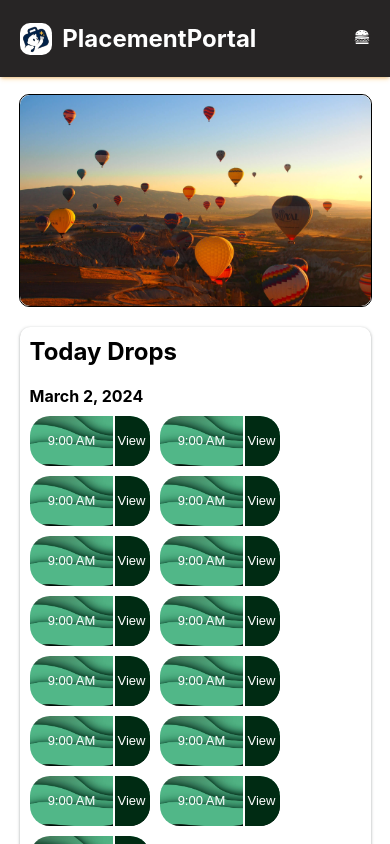
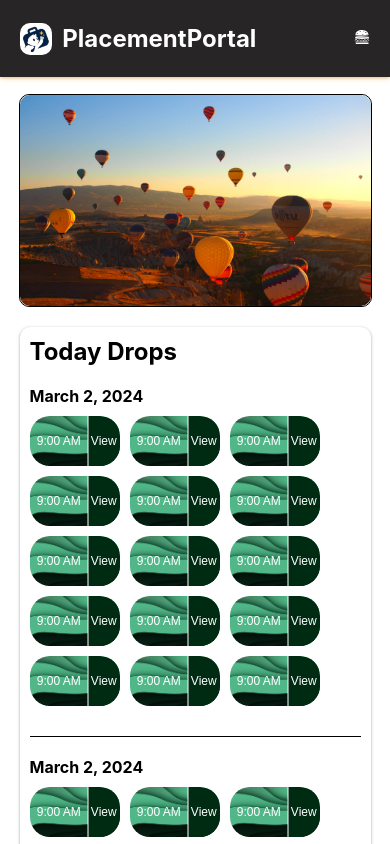
Before and after one commit to Ajay080/placement-portal, a React (Create React App) app: page /drop in a window 390 px wide. Shown: the top 844 px of the page. Built offline with nearby package versions, Linux system fonts and the light colour scheme.

Commit message:
fixed form and button width for mobile

```diff
--- a/src/components/Calendar/CalendarCardHistory.css
+++ b/src/components/Calendar/CalendarCardHistory.css
@@ -8,6 +8,11 @@
   .calendarCardHistory-container {
     width: 100%;
   }
+
+  .calendarCardHistory-card  .calendarCard-join-button{
+    background-color: red;
+  }
+
 
   .calendarCardHistory-history-block {
     overflow-x: auto;
--- a/src/components/Calendar/CalendarCardHistory.js
+++ b/src/components/Calendar/CalendarCardHistory.js
@@ -31,6 +31,9 @@ const HistoryCard = () => {
           <span className="calendarCardHistory-value">None</span>
         </div>
       </div>
+      <button className="calendarCard-join-button">
+        Not Attended
+      </button>
     </div>
   );
 };
--- a/src/components/Capsule/Capsule.css
+++ b/src/components/Capsule/Capsule.css
@@ -22,7 +22,7 @@
 }
 
 .time {
-    width: 70%;
+    width: 65%;
     /* background-color: rgb(10, 147, 67); Different background color for view */
     color: rgb(255, 255, 255);
     border-top-right-radius: 0;
@@ -30,7 +30,7 @@
 }
 
 .view {
-    width: 30%;
+    width: 35%;
     background-color: rgb(0, 43, 19); /* Different background color for view */
     color: white;
     border-top-left-radius: 0;
@@ -170,13 +170,23 @@
 
   @media screen  and (max-width:500px){
     .capsule {
-      width: 120px;
-      height: 50px;
+      width: 90px;
+      height: fit-content;
       border-radius: 20px;
-      font-size: small;
+      font-size: 12px;
+      /* padding: 0 5px; */
     }
     .alert {
       height: 90%;
     }
+    .partition-line {
+      position: absolute;
+      top: 0;
+      bottom: 0;
+      width: 1px;
+      background-color: white;
+      left: 65%;
+      transform: translateX(-50%);
+  }
 
   }
--- a/src/components/Navbar/Navbar.css
+++ b/src/components/Navbar/Navbar.css
@@ -10,6 +10,9 @@
   .brand {
     font-size: 1.5rem;
     font-weight: bold;
+  }
+  .LogoutNav{
+    display: none;
   }
 
   .navbar-links {
@@ -97,6 +100,9 @@
     .navbar{
       z-index: 100000;
     }
+    .LogoutNav{
+      display: block
+    }
     .navbar-links{
       z-index: 100000;
     }
--- a/src/components/Navbar/Navbar.js
+++ b/src/components/Navbar/Navbar.js
@@ -28,6 +28,7 @@ const Navbar = () => {
           <li>< Link to="job">JobBoard</Link></li>
           <li><Link to="calendar">Calendar</Link></li>
           <li><Link to="about">About us</Link></li>
+          <li className="LogoutNav"><Link to="/">Logout</Link></li>
           {/* Add more page options */}
         </ul>
         <div className="profile-option profile-icon" onClick={toggleDropDown}>
--- a/src/pages/About/About.css
+++ b/src/pages/About/About.css
@@ -43,6 +43,8 @@
   width: 100%;
   border-radius: 10px;
   object-fit: cover;
+  transform: scale(1.6);
+
 }
 
 .about-left-grid,
@@ -59,9 +61,18 @@
   .about-image {
     width: 100%;
     border-radius: 10px;
+    padding:0;
   }
   .about-image img {
     width: 100%;
     border-radius: 10px;
+    object-fit: cover;
+    transform: scale(1.6);
+  }
+
+  .about-text {
+    flex: 60;
+    padding:0 20px;
+    color: #212529; /* Dark font color */
   }
 }
--- a/src/pages/Calendar/Calendar.css
+++ b/src/pages/Calendar/Calendar.css
@@ -45,14 +45,14 @@
   }
 
   .form-field input {
-    width: 100%;
+    width: 95%;
     padding: 8px;
     border: 1px solid #ccc;
     border-radius: 5px;
   }
 
   .send-request-btn {
-    width: 100%;
+    width: 95%;
     padding: 10px;
     background-color: #007bff;
     color: white;
@@ -114,6 +114,8 @@
         margin: 0;
         margin-bottom: 50px;
         height: fit-content;
+        min-width: initial;
+
     }
     .calendar-container{
         height: max-content;
@@ -121,4 +123,6 @@
         width:90%;
         overflow:hidden
     }
+
+
 }
--- a/src/pages/Dashboard/Dashboard.css
+++ b/src/pages/Dashboard/Dashboard.css
@@ -197,7 +197,7 @@
 }
 
 .password-name-div-value input {
-    width: 100%;
+    width: 90%;
     padding: 8px;
     border: 1px solid #ccc;
     border-radius: 5px;
@@ -275,23 +275,28 @@
     }
     .details-cap-button-container{
         /* width:80vw; */
+        width: 100%;
         display: flex;
+        flex-direction: column;
         justify-content: center;
         align-items: center;
     }
     .details-cap-button-container div{
-        width:auto
+        width:100%;
+
     }
     .details-cap-button-container div button{
-        width:auto;
-        font-size:xx-small;
-        height:50px
+        width:100%;
+        font-size:medium;
+        height:50px;
+        border-radius: 3px;
+
     }
     .dashboard-details-card{
         margin-left: 0;
     }
     .password-name-div-value input{
-        width:100%;
+        /* width:100%; */
         font-size: larger;
     }
     .resumeDownload{
--- a/src/pages/Dashboard/Dashboard.js
+++ b/src/pages/Dashboard/Dashboard.js
@@ -409,7 +409,7 @@ const Dashboard = (props) => {
                                 <b>Enter Current Password</b>
                             </div>
                             <div className="password-name-div-value">
-                                <input type="password" className="current-password" value={password} onChange={handlePasswordChange}/>
+                                <input type={showPassword?"text":"password"} className="current-password" value={password} onChange={handlePasswordChange}/>
                             </div>
                         </div>
                         <label htmlFor="showPassword">
--- a/src/pages/Drop/Drop.css
+++ b/src/pages/Drop/Drop.css
@@ -94,7 +94,7 @@
     margin-bottom: 10px;
   }
   .section-heading {
-    position: sticky;
+    /* position: sticky; */
     top: 0;
     background-color: #ffffff; /* Optional: Add background color */
     font-size: 24px;
@@ -120,4 +120,5 @@
       max-height: 70vh;
     }
 
+
   }
--- a/src/pages/Job/Job.css
+++ b/src/pages/Job/Job.css
@@ -16,6 +16,8 @@
   align-items: center;
   justify-content:space-between;
   padding: 20px 0;
+  padding-bottom: 0;
+  /* margin: 0; */
   /* margin-top: 20px; */
 }
 
@@ -48,7 +50,6 @@
   justify-content: center;
   align-items: center;
   height: 65px;
-  margin: 20px 0;
   margin: 20px 0;
   /* background-color: #fff; */
   /* font-size:99px; */
@@ -94,7 +95,7 @@
   display: flex;
   justify-content:flex-start;
   align-items: center;
-  padding-left: 5%;
+  padding-left: 2%;
   /* gap: 20px; */
 }
 
@@ -104,10 +105,12 @@
     flex-wrap: wrap; /* Allow the cards to wrap to the next line */
     justify-content:space-evenly;
     align-items: center;
-    padding:10px 0;
+    padding:20px 15px;
     gap: 10px; /* Add some gap between the cards */
     height: 85vh;
     overflow-y: scroll;
+    border: 1px solid rgb(192, 192, 192);
+    box-shadow: rgba(50, 50, 93, 0.25) 0px 30px 60px -12px inset, rgba(0, 0, 0, 0.3) 0px 18px 36px -18px inset;    border-radius: 10px;
 }
 
 .job-cards::-webkit-scrollbar {
@@ -191,6 +194,10 @@
     /* border: 1px solid rgb(0, 74, 46); */
     margin-top: 5px;
 
+}
+
+.filter-sort{
+  gap: 4px;
 }
 
 /* .dialog{
@@ -345,12 +352,13 @@
       width:75%;
       padding:20px 20px;
       border-radius: 10px;
-      border:1px solid rgb(187, 187, 187);
+      /* border:1px solid rgb(187, 187, 187); */
+      padding: 0;
     }
 
     .job-card-container #jobcard{
       border:none;
-      box-shadow: rgba(60, 64, 67, 0.3) 0px 1px 2px 0px, rgba(60, 64, 67, 0.15) 0px 2px 6px 2px;
+      /* box-shadow: rgba(60, 64, 67, 0.3) 0px 1px 2px 0px, rgba(60, 64, 67, 0.15) 0px 2px 6px 2px; */
     }
 
 
@@ -406,7 +414,7 @@
     .job-left{
       width:90%;
       padding:20px 0;
+      padding: 0;
       border-radius: 10px;
-      border:1px solid rgb(187, 187, 187);
     }
   }
--- a/src/pages/Job/Job.js
+++ b/src/pages/Job/Job.js
@@ -60,13 +60,14 @@ const Job = () => {
             <button type="button" className='alljob'>
               All Jobs
             </button> */}
-            <select id="myjobfilter" class='sort'>
+
+          </div>
+          <div class='filter-sort'>
+          <select id="myjobfilter" class='sort'>
                 <option value="default">Job filter</option>
                 <option value="priceLowToHigh">My Job</option>
                 <option value="priceHighToLow">All Jobs</option>
               </select>
-          </div>
-          <div class='filter-sort'>
               {/* <label for="sortDropdown">Sort:</label> */}
               <select id="sortDropdown" class='sort'>
                 <option value="4">Sort</option>
```
